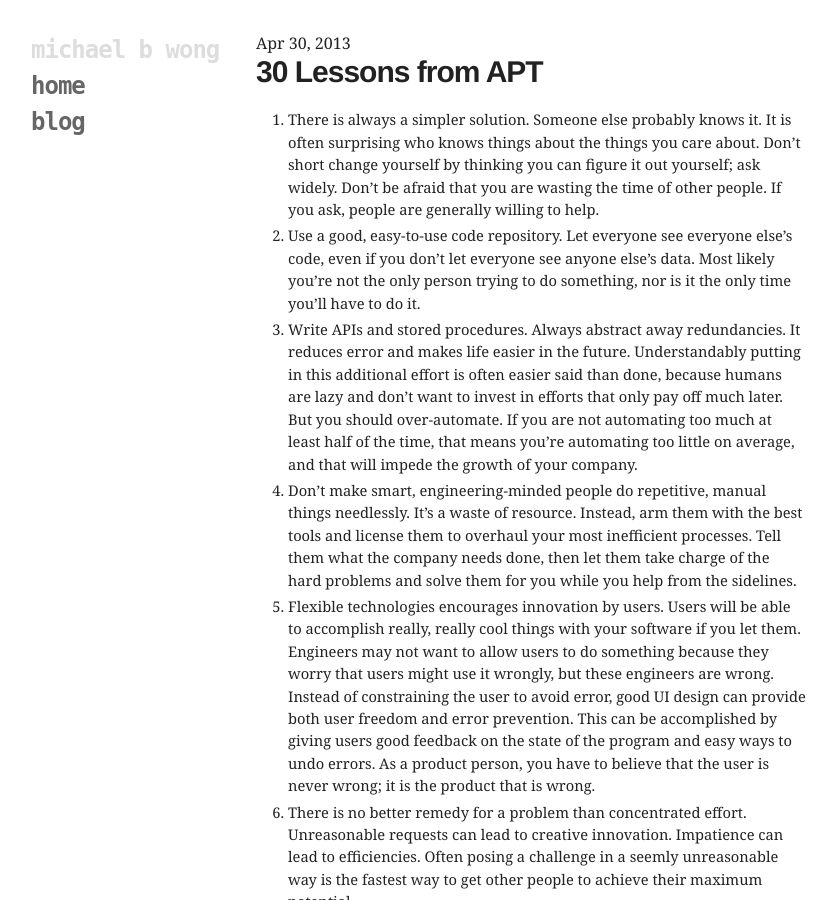
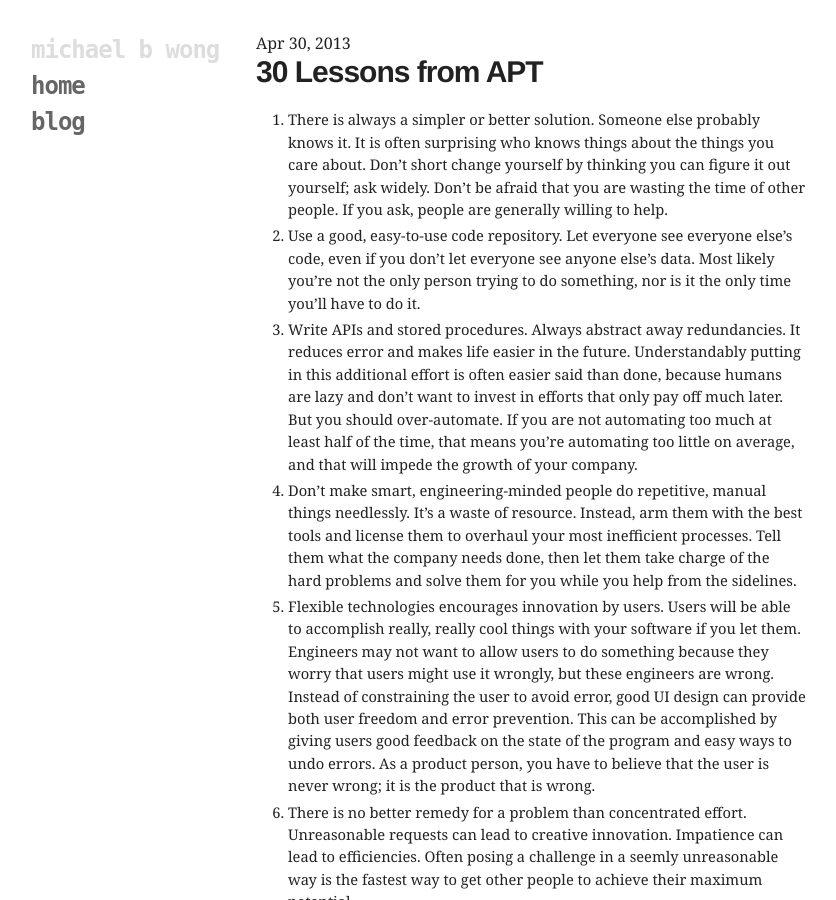
Before and after one commit to mbwong/mbwong.github.com, a Jekyll site: the page built from _posts/2013-04-30-lessons-from-apt.md, in a window 1280 px wide and 900 px high. Shown: the whole window, without its empty margins (94-930 px from the left). Built offline with Jekyll 4.4.1, drawn with Linux system fonts in a browser that asks for light colours.

Commit message:
Update 2013-04-30-lessons-from-apt.md

```diff
--- a/_posts/2013-04-30-lessons-from-apt.md
+++ b/_posts/2013-04-30-lessons-from-apt.md
@@ -6,7 +6,7 @@
 
 # 30 Lessons from APT
 
-1. There is always a simpler solution. Someone else probably knows it. It is often surprising who knows things about the things you care about. Don't short change yourself by thinking you can figure it out yourself; ask widely. Don't be afraid that you are wasting the time of other people. If you ask, people are generally willing to help.
+1. There is always a simpler or better solution. Someone else probably knows it. It is often surprising who knows things about the things you care about. Don't short change yourself by thinking you can figure it out yourself; ask widely. Don't be afraid that you are wasting the time of other people. If you ask, people are generally willing to help.
 2. Use a good, easy-to-use code repository. Let everyone see everyone else's code, even if you don't let everyone see anyone else's data. Most likely you're not the only person trying to do something, nor is it the only time you'll have to do it.
 3. Write APIs and stored procedures. Always abstract away redundancies. It reduces error and makes life easier in the future. Understandably putting in this additional effort is often easier said than done, because humans are lazy and don't want to invest in efforts that only pay off much later. But you should over-automate. If you are not automating too much at least half of the time, that means you're automating too little on average, and that will impede the growth of your company.
 4. Don't make smart, engineering-minded people do repetitive, manual things needlessly. It's a waste of resource. Instead, arm them with the best tools and license them to overhaul your most inefficient processes. Tell them what the company needs done, then let them take charge of the hard problems and solve them for you while you help from the sidelines.
```
